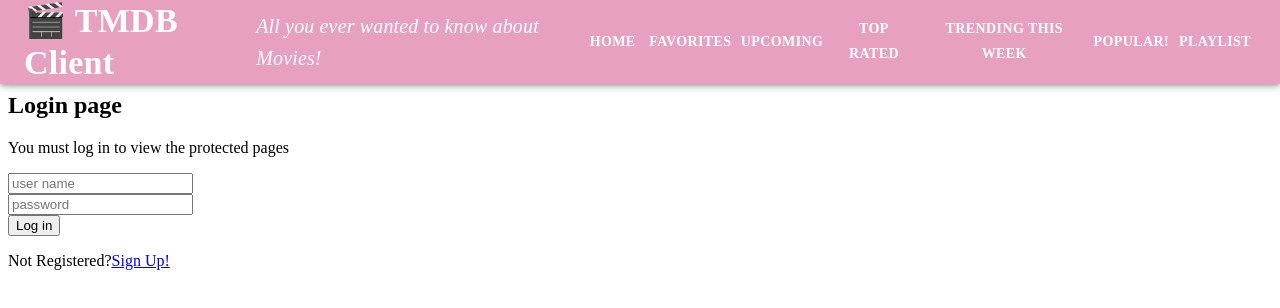
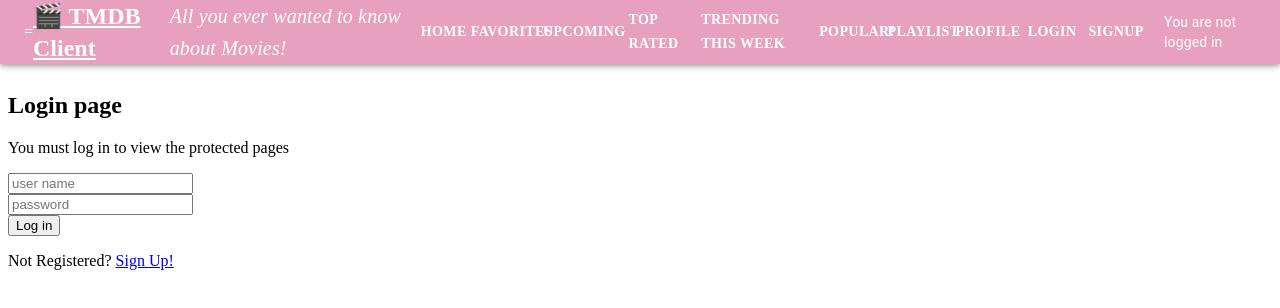
Before and after one commit to AgnieszkaaK/Movie-App-Fullstack, a React (Vite) app in the folder react-movies/: page /login in a window 1280 px wide. Shown: the top 308 px of the page. Built offline with nearby package versions, Linux system fonts and the light colour scheme.

Commit message:
Successfully added site header navigation, when user successfully logs in, brings to /upcoming page

```diff
--- a/react-movies/src/components/siteHeader/index.jsx
+++ b/react-movies/src/components/siteHeader/index.jsx
@@ -1,4 +1,5 @@
-import React, { useState } from "react";
+
+import React, { useState, useContext } from "react";
 import AppBar from "@mui/material/AppBar";
 import Toolbar from "@mui/material/Toolbar";
 import Typography from "@mui/material/Typography";
@@ -7,15 +8,17 @@ import Button from "@mui/material/Button";
 import MenuIcon from "@mui/icons-material/Menu";
 import MenuItem from "@mui/material/MenuItem";
 import Menu from "@mui/material/Menu";
-import { useNavigate } from "react-router";
-import { styled } from '@mui/material/styles';
-import { useTheme } from "@mui/material/styles";
+import Box from "@mui/material/Box";
+import { styled, useTheme } from "@mui/material/styles";
 import useMediaQuery from "@mui/material/useMediaQuery";
 
+import { Link as RouterLink, useNavigate } from "react-router";
+import { AuthContext } from "../../contexts/authContext";
+const Offset = styled("div")(({ theme }) => theme.mixins.toolbar);
 
-const Offset = styled('div')(({ theme }) => theme.mixins.toolbar);
+const AppHeader = () => {
+  const { isAuthenticated, userName, signout } = useContext(AuthContext);
 
-const SiteHeader = () => {
   const [anchorEl, setAnchorEl] = useState(null);
   const open = Boolean(anchorEl);
 
@@ -24,7 +27,7 @@ const SiteHeader = () => {
 
   const navigate = useNavigate();
 
-  const menuOptions = [
+  const movieMenuOptions = [
     { label: "Home", path: "/" },
     { label: "Favorites", path: "/movies/favorites" },
     { label: "Upcoming", path: "/movies/upcoming" },
@@ -34,90 +37,128 @@ const SiteHeader = () => {
     { label: "Playlist", path: "/movies/playlist" },
   ];
 
+  const authOptions = isAuthenticated
+    ? [
+        { label: "Profile", path: "/profile" },
+      ]
+    : [
+        { label: "Profile", path: "/profile" },
+        { label: "Login", path: "/login" },
+        { label: "Signup", path: "/signup" },
+      ];
+
+  const allOptions = [...movieMenuOptions, ...authOptions];
+
+  const handleMenuOpen = (event) => setAnchorEl(event.currentTarget);
+  const handleMenuClose = () => setAnchorEl(null);
+
   const handleMenuSelect = (pageURL) => {
     setAnchorEl(null);
     navigate(pageURL);
   };
 
-  const handleMenu = (event) => {
-    setAnchorEl(event.currentTarget);
-  };
-
   return (
     <>
-      <AppBar position="fixed" style={{ backgroundColor: '#E8A0BF' }} >
+      <AppBar position="fixed" sx={{ backgroundColor: "#E8A0BF" }}>
         <Toolbar>
-          <Typography variant="h4" sx={{ flexGrow: 1,
-            fontFamily: "'Poppins'",
-            fontWeight: 'bold'
-
-          }}>
+=          <Typography
+            variant="h5"
+            component={RouterLink}
+            to="/"
+            color="inherit"
+            underline="none"
+            sx={{ fontFamily: "Poppins", fontWeight: "bold", mr: 2 }}
+          >
             🎬 TMDB Client
           </Typography>
-          <Typography variant="h6" sx={{ flexGrow: 1,
-            fontStyle: 'italic',
-             fontFamily: "'Poppins'",
 
-           }}>
+          <Typography
+            variant="h6"
+            sx={{
+              flexGrow: 1,
+              fontStyle: "italic",
+              fontFamily: "Poppins",
+            }}
+          >
             All you ever wanted to know about Movies!
           </Typography>
+
           {isMobile ? (
             <>
               <IconButton
                 aria-label="menu"
                 aria-controls="menu-appbar"
                 aria-haspopup="true"
-                  onClick={handleMenu}
+                onClick={handleMenuOpen}
                 color="inherit"
               >
                 <MenuIcon />
               </IconButton>
+
               <Menu
                 id="menu-appbar"
                 anchorEl={anchorEl}
-                  anchorOrigin={{
-                    vertical: "top",
-                    horizontal: "right",
-                  }}
+                anchorOrigin={{ vertical: "top", horizontal: "right" }}
+                transformOrigin={{ vertical: "top", horizontal: "right" }}
                 keepMounted
-                  transformOrigin={{
-                    vertical: "top",
-                    horizontal: "right",
-                  }}
                 open={open}
-                  onClose={() => setAnchorEl(null)}
+                onClose={handleMenuClose}
               >
-                  {menuOptions.map((opt) => (
-                    <MenuItem
-                      key={opt.label}
-                      onClick={() => handleMenuSelect(opt.path)}
-                    >
+                {allOptions.map((opt) => (
+                  <MenuItem key={opt.label} onClick={() => handleMenuSelect(opt.path)}>
                     {opt.label}
                   </MenuItem>
                 ))}
+
+                {/* Auth action for mobile: only show Sign out when authenticated; no Login here */}
+                {isAuthenticated ? (
+                  <MenuItem
+                    onClick={() => {
+                      handleMenuClose();
+                      signout();
+                    }}
+                  >
+                    Sign out
+                  </MenuItem>
+                ) : null}
               </Menu>
             </>
           ) : (
             <>
-                {menuOptions.map((opt) => (
+              {allOptions.map((opt) => (
                 <Button
                   key={opt.label}
                   color="inherit"
-                    onClick={() => handleMenuSelect(opt.path)}
-                    sx={{fontWeight:'bold',
-                    fontFamily: "'Poppins'",
-                    }}
+                  component={RouterLink}
+                  to={opt.path}
+                  sx={{ fontWeight: "bold", fontFamily: "Poppins" }}
                 >
                   {opt.label}
                 </Button>
               ))}
+
+              {/* Right-side auth status (keep text only when not logged in) */}
+              {isAuthenticated ? (
+                <Box sx={{ ml: 2, display: "flex", alignItems: "center", gap: 1 }}>
+                  <Typography variant="body2">Welcome {userName}!</Typography>
+                  <Button color="inherit" onClick={signout}>
+                    Sign out
+                  </Button>
+                </Box>
+              ) : (
+                <Box sx={{ ml: 2, display: "flex", alignItems: "center", gap: 1 }}>
+                  <Typography variant="body2">You are not logged in</Typography>
+                  {/* No Login button here */}
+                </Box>
+              )}
             </>
           )}
         </Toolbar>
       </AppBar>
+
       <Offset />
     </>
   );
 };
 
-export default SiteHeader;
+export default AppHeader;
--- a/react-movies/src/main.jsx
+++ b/react-movies/src/main.jsx
@@ -22,7 +22,8 @@ import AuthContextProvider from "./contexts/authContext";
 import LoginPage from "./pages/loginPage";
 import SignupPage from "./pages/signupPage";
 import ProtectedRoutes from "./protectedRoutes";
-
+import StartPage from "./pages/startPage"
+import ProfilePage from "./pages/profilePage"
 
 const queryClient = new QueryClient({
   defaultOptions: {
@@ -38,12 +39,19 @@ const App = () => {
   return (
     <QueryClientProvider client={queryClient}>
       <BrowserRouter>
-        <SiteHeader />
           <AuthContextProvider>
 
 
         <MoviesContextProvider>
+                  <SiteHeader />
+
           <Routes>
+<Route path="/" element={< StartPage />} />
+              <Route path="/login" element={< LoginPage />} />
+              <Route path="/signup" element={< SignupPage />} />
+              <Route path="/profile" element={< ProfilePage />} />
+            <Route element={<ProtectedRoutes />}>
+
             <Route path="/movies/favorites" element={<FavoriteMoviesPage />} />
             <Route path="/reviews/:id" element={<MovieReviewPage />} />
             <Route path="/reviews/form" element={<AddMovieReviewPage />} />
@@ -54,9 +62,6 @@ const App = () => {
             <Route path="/movies/popular" element={<PopularMoviesPage />} />
             <Route path="/movie/:id/recommendations" element={<RecommendationsPage />} />
             <Route path="/movie/:id/credits" element={<MovieCreditsPage />} />
-            <Route path="/login" element={<LoginPage />} />
-            <Route path="/signup" element={<SignupPage />} />
-            <Route element={<ProtectedRoutes />}>
             <Route path="/movies/playlist" element={<PlaylistPage />} />
             <Route path="/movies/favorites" element={<FavoriteMoviesPage />} />
             </Route>
--- a/react-movies/src/pages/loginPage.jsx
+++ b/react-movies/src/pages/loginPage.jsx
@@ -1,21 +1,57 @@
-import { Link } from "react-router";
+
+import { useContext, useState } from "react";
+import { Navigate, useLocation, Link } from "react-router"; // ← fix imports
+import { AuthContext } from "../contexts/authContext";
 
 const LoginPage = () => {
+  const context = useContext(AuthContext);
 
-    return (
-        <>
-            <h2>Login page</h2>
-            <p>You must log in to view the protected pages </p>
+  const [userName, setUserName] = useState("");
+  const [password, setPassword] = useState("");
 
-            <input id="username" placeholder="user name"></input><br />
-            <input id="password" type="password" placeholder="password"></input><br />
-            {/* Login web form  */}
-            <button>Log in</button>
+  const login = () => {
+    // If authenticate is async, it should update isAuthenticated when done
+    context.authenticate(userName, password);
+  };
 
-            <p>Not Registered?
-                <Link to="/signup">Sign Up!</Link></p>
-        </>
-    );
+  const location = useLocation();
+
+  // Default fallback changed to /movies/upcoming
+  const { from } = location.state
+    ? { from: location.state.from.pathname }
+    : { from: "/movies/upcoming" };
+
+  // once authenticated, this redirects
+  if (context.isAuthenticated === true) {
+    return <Navigate to={from} replace />;
+  }
+
+  return (
+    <>
+      <h2>Login page</h2>
+      <p>You must log in to view the protected pages</p>
+
+      <input
+        id="username"
+        placeholder="user name"
+        onChange={(e) => setUserName(e.target.value)}
+      />
+      <br />
+      <input
+        id="password"
+        type="password"
+        placeholder="password"
+        onChange={(e) => setPassword(e.target.value)}
+      />
+      <br />
+
+      <button onClick={login}>Log in</button>
+
+      <p>
+        Not Registered? <Link to="/signup">Sign Up!</Link>
+      </p>
+    </>
+  );
 };
 
 export default LoginPage;
```
Lines whose indentation alone changed are shown as unchanged.
